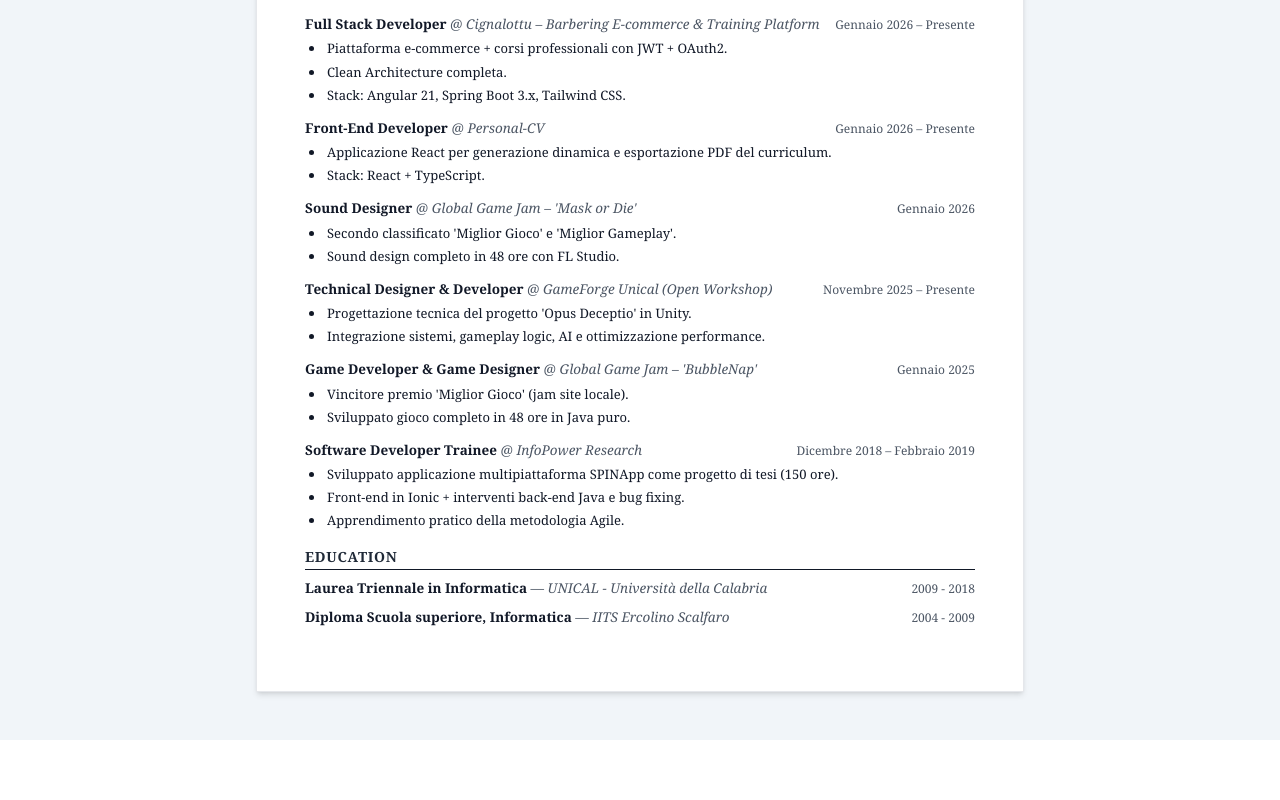
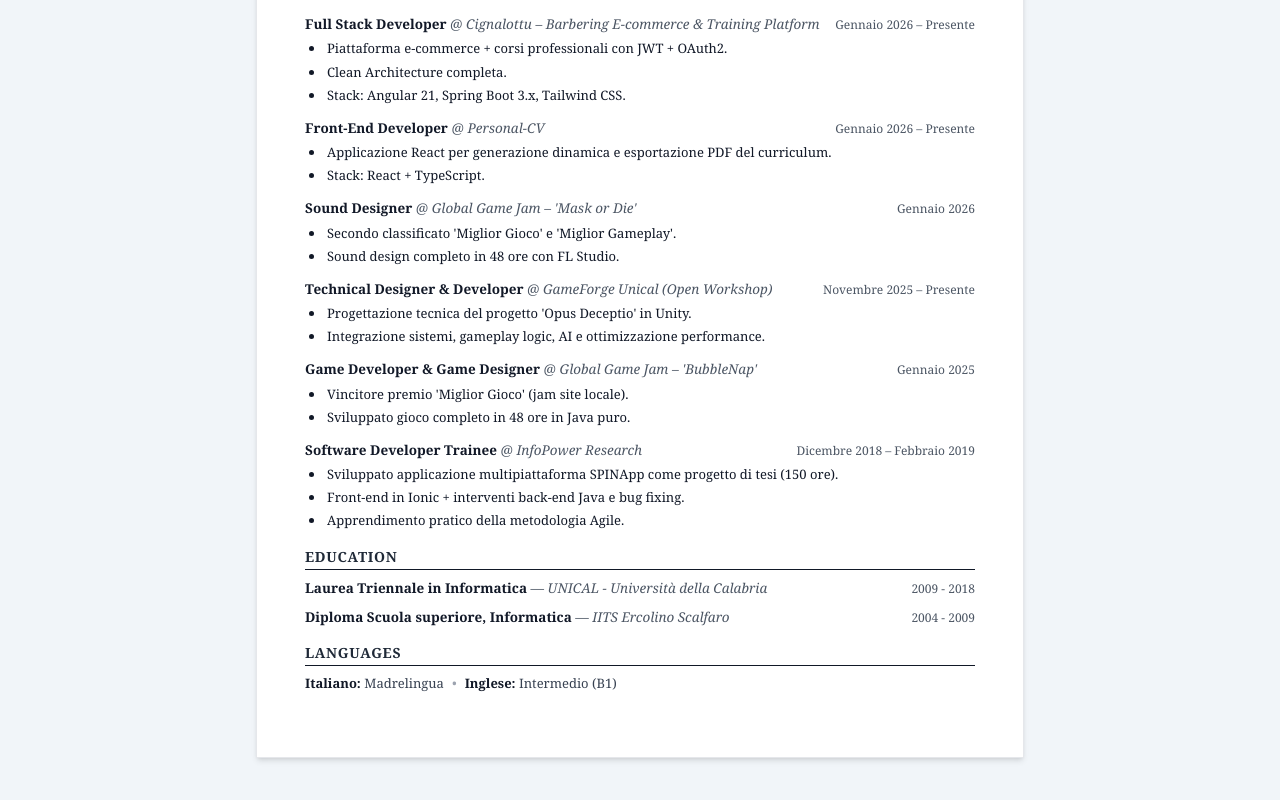
Before and after one commit to VioliHate/personal-cv, a React (Vite) app: page / in a window 1280 px wide. Shown: the part 987-1787 px from the top of the page. Before the commit the page ends 1727 px from the top, so only its background shows below. Built offline with nearby package versions, Linux system fonts and the light colour scheme.

Commit message:
Update MainContent.tsx

```diff
--- a/src/components/MainContent.tsx
+++ b/src/components/MainContent.tsx
@@ -4,24 +4,24 @@
 import { ProfileSummary } from "./ProfileSummary";
 import { TechStack } from "./TechStack";
 import { Education } from "./Education";
+import { Languages } from "./Languages";
 
 export const MainContent: React.FC<{ data: CVData }> = ({ data }) => {
   return (
     <main>
       {/* Profilo professionale */}
       <ProfileSummary data={data} />
-
       {/* Tech Stack - Tag minimali */}
       <TechStack data={data} />
-
       <ExperienceSection title='Work Experience' items={data.workExperience} />
       <ExperienceSection
         title='Side Projects'
         items={[...data.outWorkExperience].reverse()}
       />
-
       {/* Formazione */}
       <Education data={data} />
+      {/* Lingue */}
+      <Languages data={data} />{" "}
     </main>
   );
 };
```
